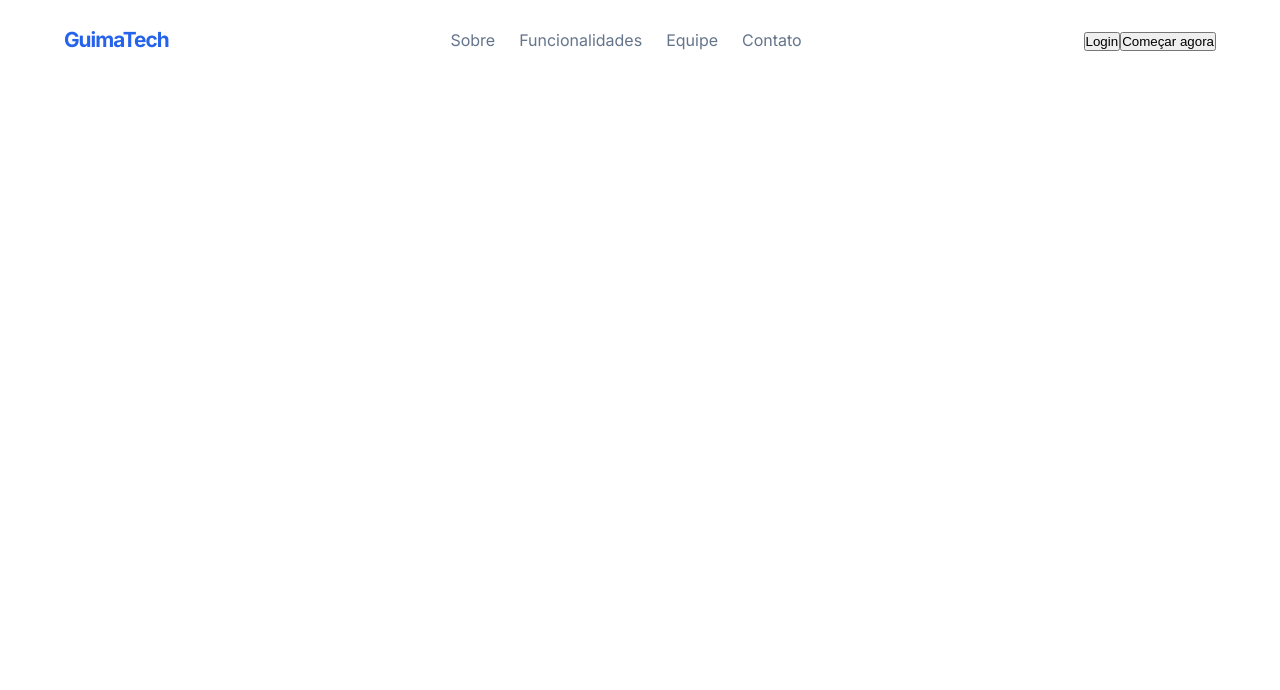
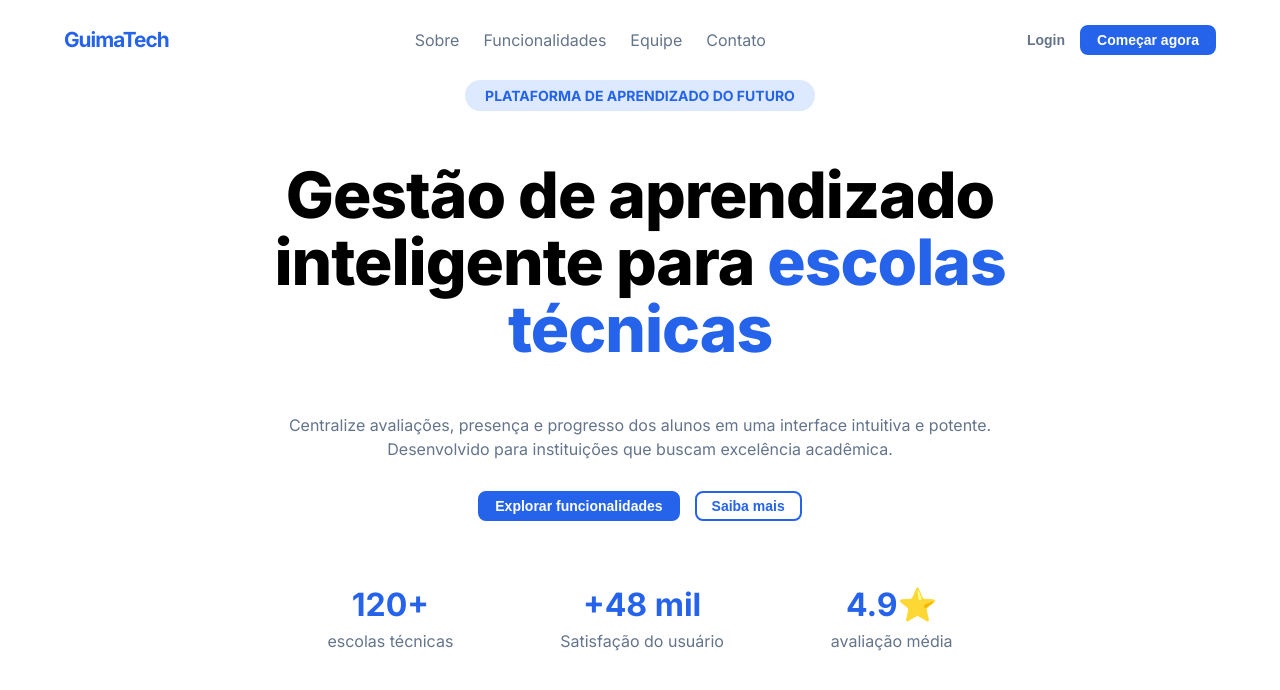
Before and after one commit to Heitor-Guimaraes-10/REACT-LANDING-PAGE, a React (Vite) app in the folder landing-page/: page / in a window 1280 px wide. Shown: the top 690 px of the page. Built offline with nearby package versions, Linux system fonts and the light colour scheme.

Commit message:
feat: implement Hero component with statistics and buttons; add Button component; update Navbar with new button styles; enhance CSS variables

```diff
--- a/landing-page/src/App.tsx
+++ b/landing-page/src/App.tsx
@@ -1,4 +1,5 @@
 import './App.css'
+import Hero from './components/Hero/Hero'
 import Navbar from './components/NavBar/Navbar'
 
 function App() {
@@ -6,6 +7,7 @@ function App() {
   return (
     <>
       <Navbar />
+      <Hero />
     </>
   )
 }
--- /dev/null
+++ b/landing-page/src/components/Button/Button.tsx
@@ -0,0 +1,31 @@
+interface ButtonProps {
+    label: string;
+    onClick: () => void;
+    filled: boolean;
+    border?: boolean;
+}
+
+
+function Button ({label, onClick, filled, border }: ButtonProps) {
+    return (
+        <button
+        onClick={onClick}
+        style={{
+            padding: '5px 15px',
+            borderRadius: '8px',
+            backgroundColor: filled ? 'var(--primary-color)' : 'transparent',
+            border: border? '2px solid var(--primary-color)': 'none',
+            color: border? filled ? 'var(--white-color)' : 'var(--primary-color)' : 'var(--neutral-color)',
+            fontSize: '0.875rem',
+            fontWeight: '700',
+            cursor: 'pointer',
+
+
+
+        }}
+      >
+            {label}
+        </button>
+    );
+}
+export default Button;
--- /dev/null
+++ b/landing-page/src/components/Hero/Hero.css
@@ -0,0 +1,54 @@
+.section {
+    width: 100%;
+    margin: 0 auto;
+    padding: 40px 0;
+}
+
+.hero .container {
+    display: flex;
+    flex-direction: column;
+    width: 100%;
+    max-width: 780px;
+    gap: 30px;
+}
+
+.tagHero {
+    background-color: var(--primary-soft-color);
+    color: var(--primary-color);
+    text-transform: uppercase;
+    font-size: 0.875rem;
+    font-weight: 700;
+    padding: 5px 20px;
+    border-radius: 18px;
+}
+
+.titleHero {
+    font-size: 4rem;
+    font-weight: 800;
+    color: var(--black-color);
+    margin: 20px 0;
+    letter-spacing: -1px;
+    line-height: 1.05;
+    text-align: center;
+}
+
+.titleHero span {
+    color: var(--primary-color);
+}
+
+.descriptionHero {
+    text-align: center;
+}
+
+.buttonsHero {
+    display: flex;
+    gap: 15px;
+    width: 60px 40px;
+}
+
+.statsHero {
+    display: flex;
+    justify-content: space-around;
+    margin-top: 30px;
+    width: 100%;
+}
--- /dev/null
+++ b/landing-page/src/components/Hero/Hero.tsx
@@ -0,0 +1,29 @@
+
+import Button from '../Button/Button';
+import './Hero.css';
+import Statistics from './components/Statistics';
+
+function Hero(){
+
+return(
+    <section className="hero">
+        <div className="container">
+        <span className="tagHero">Plataforma de Aprendizado do futuro</span>
+        <h1 className="titleHero">Gestão de aprendizado inteligente para <span>escolas técnicas</span></h1>
+        <p className="descriptionHero">Centralize avaliações, presença e progresso dos alunos em uma interface intuitiva e potente. Desenvolvido para instituições que buscam excelência acadêmica.</p>
+
+
+        <div className='buttonsHero'>
+            <Button border={true}label="Explorar funcionalidades" onClick={() => {}} filled={true} />
+            <Button border={true}label="Saiba mais" onClick={() => {}} filled={false} />
+        </div>
+
+        <div className="statsHero">
+            <Statistics data="120+" description="escolas técnicas" />
+            <Statistics data="+48 mil" description="Satisfação do usuário" />
+            <Statistics data="4.9⭐" description="avaliação média" />
+        </div>
+        </div>
+    </section>
+)}
+export default Hero;
--- /dev/null
+++ b/landing-page/src/components/Hero/components/Statistics.tsx
@@ -0,0 +1,21 @@
+import './statics.css'; // Importação do arquivo de estilos para o componente de estatísticas
+
+interface StatisticsProps {
+    data: string; // Propriedade "data" do tipo string, que representa a informação estatística a ser exibida
+    description: string; // Propriedade "description" do tipo string, que representa a descrição da informação estatística a ser exibida
+}
+
+
+
+function Statistics({ data, description }: StatisticsProps) {
+
+    return (
+        <div className="stats">
+            <h2>{data}</h2>
+            <p>{description}</p>
+        </div>
+    );
+
+}
+
+export default Statistics; // Componente de estatísticas, que recebe as propriedades "data" e "description" para exibir informações estatísticas relevantes para a plataforma.
--- /dev/null
+++ b/landing-page/src/components/Hero/components/statics.css
@@ -0,0 +1,10 @@
+.stats{
+
+    text-align: center;
+}
+
+.stats h2 {
+    font-size: 2rem;
+    font-weight: 700;
+    color: var(--primary-color);
+}
--- a/landing-page/src/components/NavBar/Navbar.tsx
+++ b/landing-page/src/components/NavBar/Navbar.tsx
@@ -1,7 +1,10 @@
 //Barra de navagação fixa no topo da página
 import './style.css';
+import Button from '../Button/Button';
 
-
+function showMessage() {
+    alert('Realizar Login');
+}
 
 function Navbar(){
     return(
@@ -18,8 +21,8 @@ function Navbar(){
                 </ul>
 
                 <div>
-                    <button className="btn-login">Login</button>
-                    <button className="btn-cadastro">Começar agora</button>
+                 <Button border={false}label="Login" onClick={showMessage} filled={false} />
+                 <Button border={true}label="Começar agora" onClick={() => {}} filled={true} />
                 </div>
             </div>
 
--- a/landing-page/src/index.css
+++ b/landing-page/src/index.css
@@ -1,11 +1,13 @@
 :root {
 
   --primary-color: #2563EB;
+  --primary-soft-color: #DCE9FF;
   --secondary-color: #304169;
   --tertiary-color: #FF7F50;
   --neutral-color: #64748B;
   --white-color: #FFFFFF;
   --black-color : #000000;
+
   /* fonte utilizada do google fonts: Inter */
   --fonte-principal: 'Inter', sans-serif;
 
```
